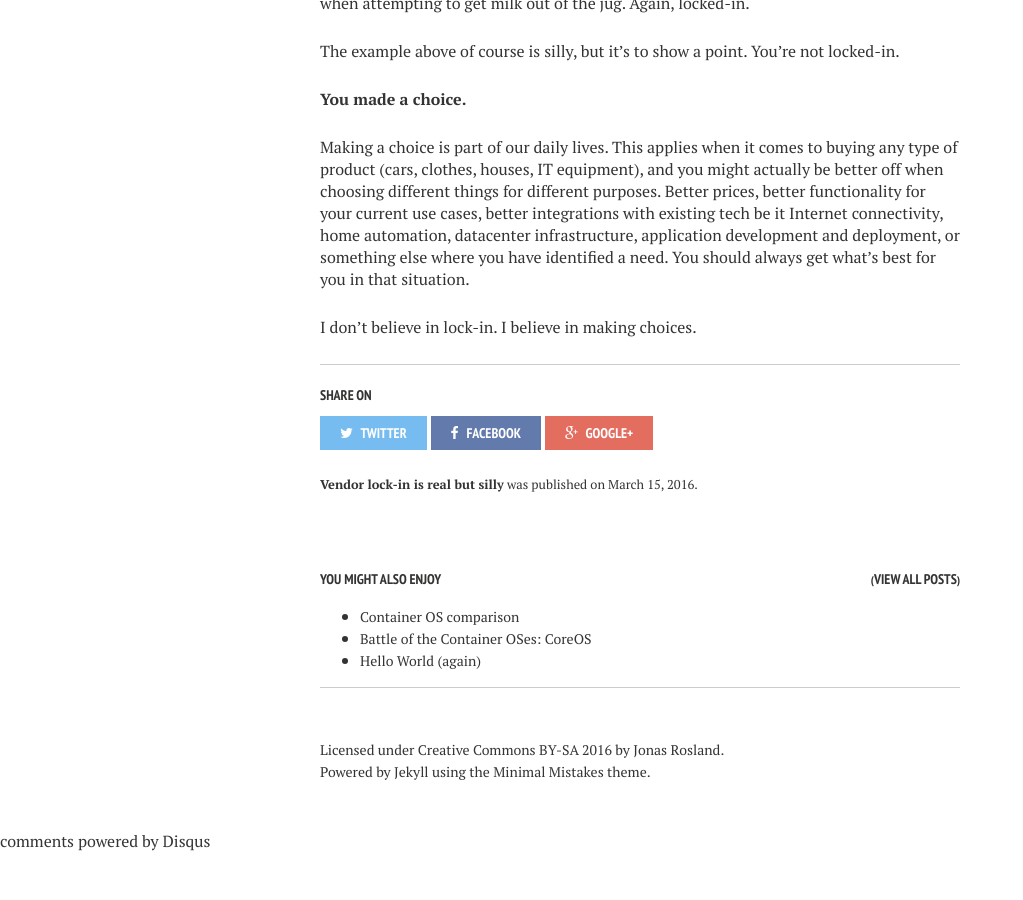
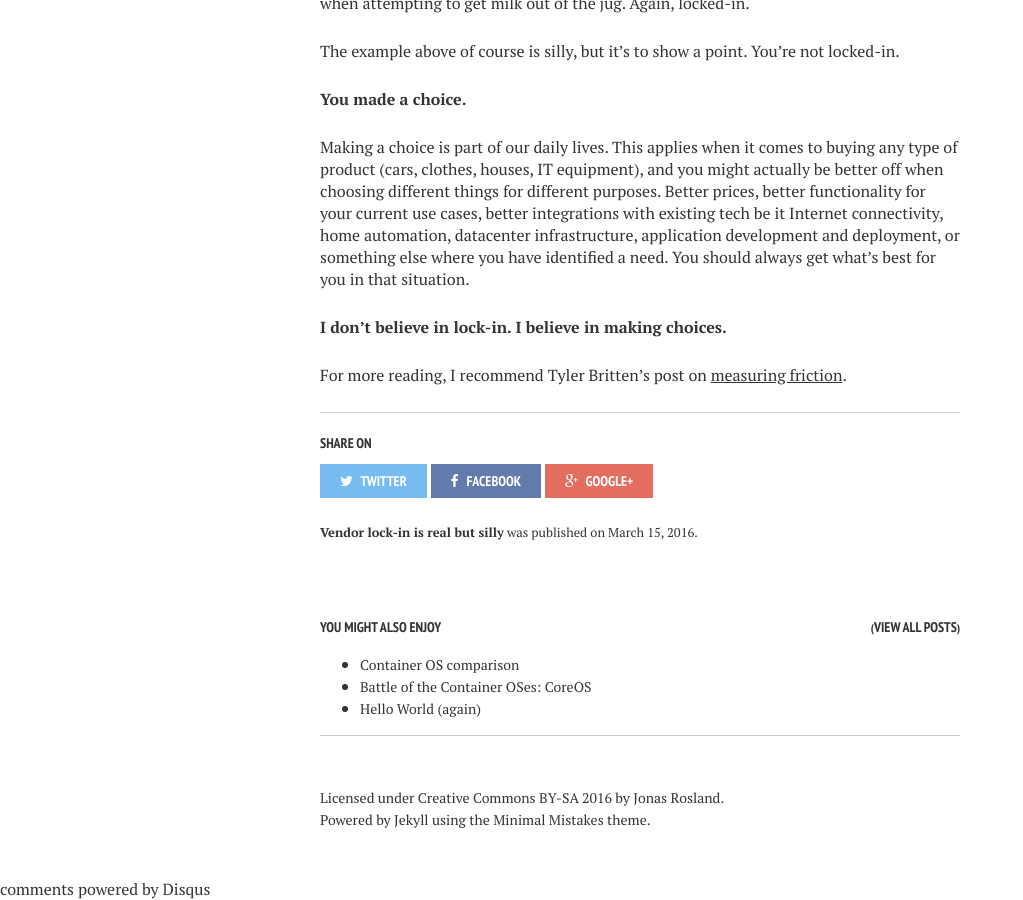
Before and after one commit to jonasrosland/old-blog, a Jekyll site: the page built from _posts/2016-03-15-vendor-lock-in-is-real-but-silly.md, in a window 1280 px wide and 900 px high, scrolled down 1066 px. Shown: the whole window, without its empty margins (0-1023 px from the left). Built offline with Jekyll 4.4.1, drawn with Linux system fonts in a browser that asks for light colours; nearby versions of some CDN libraries; comment, search, counter and statistics services are not loaded; before the commit the page ends 1918 px from its top, so only the background shows below that.

Commit message:
linked to Tyler's post

```diff
--- a/_posts/2016-03-15-vendor-lock-in-is-real-but-silly.md
+++ b/_posts/2016-03-15-vendor-lock-in-is-real-but-silly.md
@@ -31,4 +31,6 @@ The example above of course is silly, but it's to show a point. You're not locke
 
 Making a choice is part of our daily lives. This applies when it comes to buying any type of product (cars, clothes, houses, IT equipment), and you might actually be better off when choosing different things for different purposes. Better prices, better functionality for your current use cases, better integrations with existing tech be it Internet connectivity, home automation, datacenter infrastructure, application development and deployment, or something else where you have identified a need. You should always get what's best for you in that situation.
 
-I don’t believe in lock-in. I believe in making choices.
+**I don’t believe in lock-in. I believe in making choices.**
+
+For more reading, I recommend Tyler Britten's post on [measuring friction](http://vmtyler.com/lock-in-real-or-imaginary/).
```
